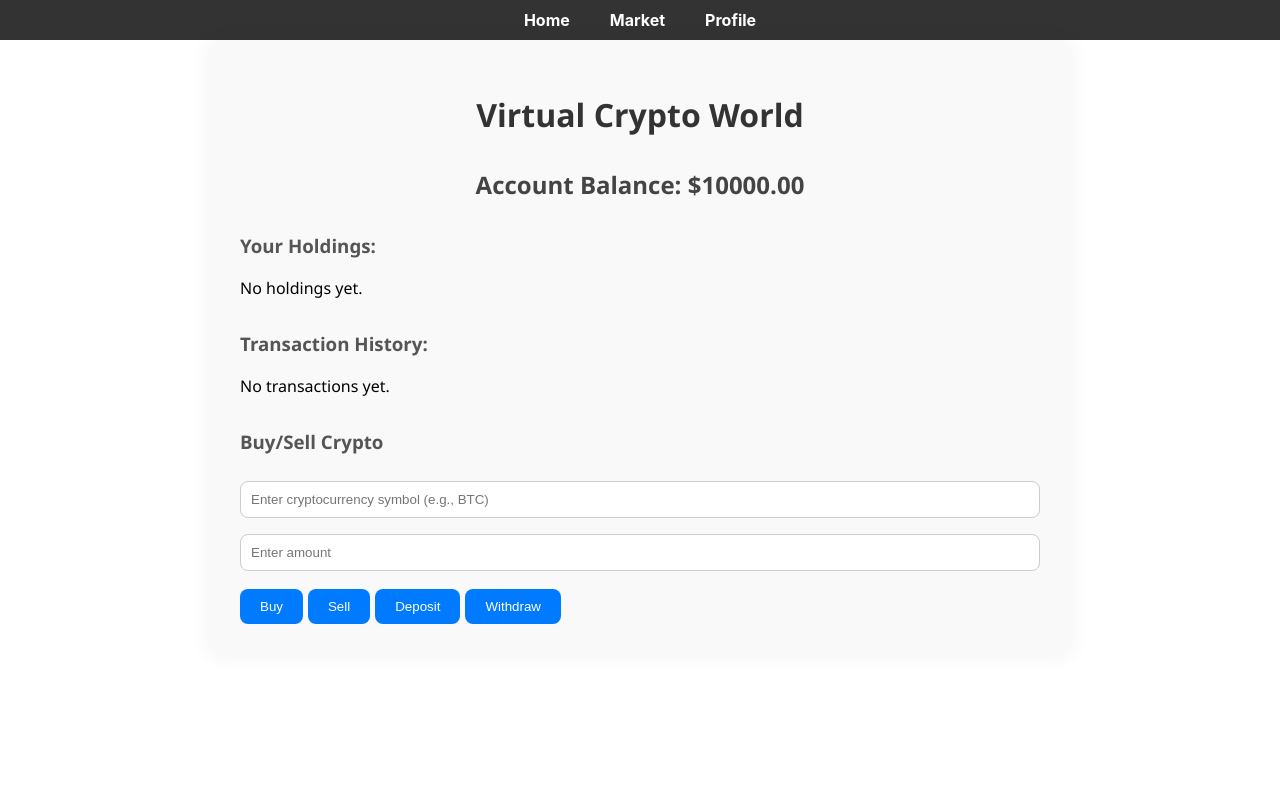
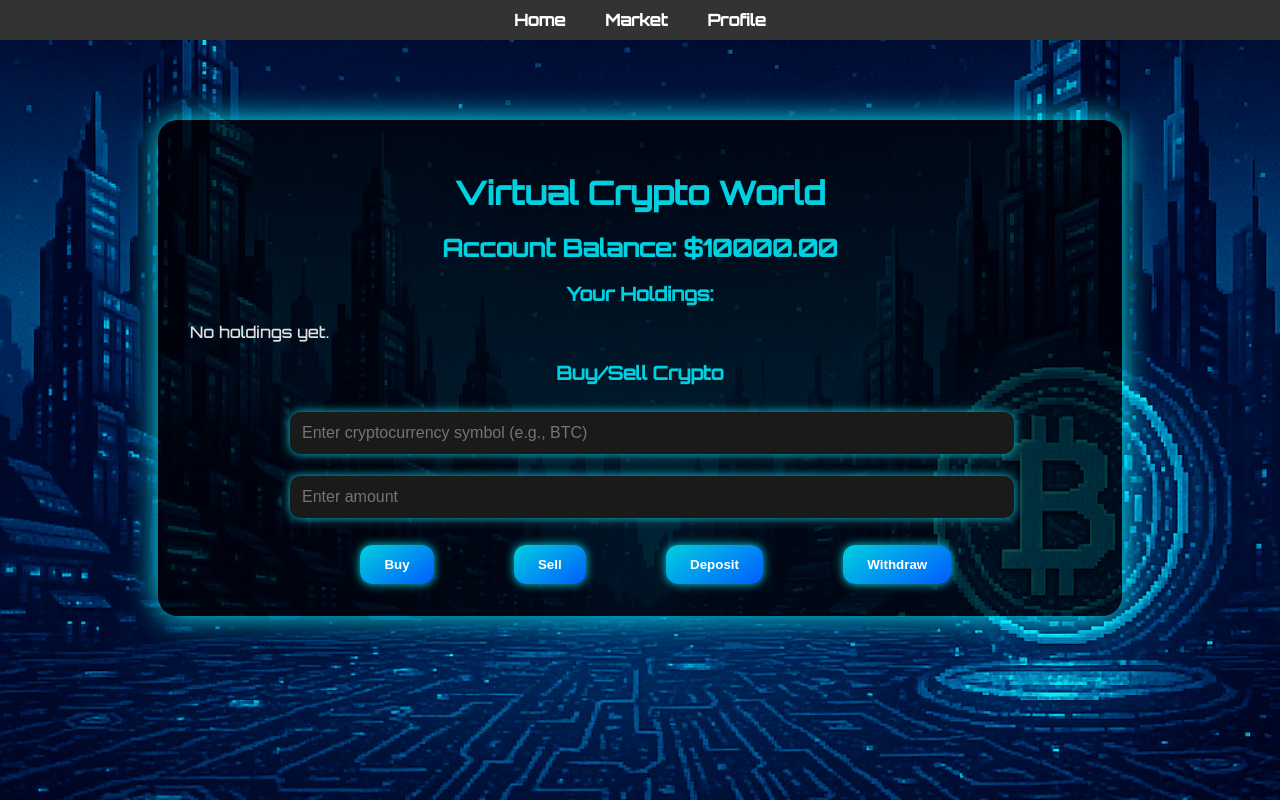
Before and after one commit to arpavlova/crypto-trading-platform, a React (Create React App) app in the folder frontend/: page / in a window 1280 px wide. Built offline with nearby package versions, Linux system fonts and the light colour scheme.

Commit message:
Changed the color of the text

```diff
--- a/frontend/public/index.html
+++ b/frontend/public/index.html
@@ -1,6 +1,8 @@
 <!DOCTYPE html>
 <html lang="en">
   <head>
+    <link href="https://fonts.googleapis.com/css2?family=Orbitron:wght@500&display=swap" rel="stylesheet">
+
     <meta charset="utf-8" />
     <link rel="icon" href="%PUBLIC_URL%/favicon.ico" />
     <meta name="viewport" content="width=device-width, initial-scale=1" />
--- a/frontend/src/App.css
+++ b/frontend/src/App.css
@@ -1,8 +1,87 @@
+body {
+  margin: 0;
+  padding: 0;
+  background: url('../public/bg-sci-fi.png') no-repeat center center fixed;
+  background-size: cover;
+  font-family: 'Orbitron', sans-serif;
+  color: #e0e0e0;
+ /* cursor: crosshair;*/
+}
+
+
+.home {
+  background-color: rgba(0, 0, 0, 0.7);
+  max-width: 900px;
+  margin: 5rem auto;
+  padding: 2rem;
+  border-radius: 20px;
+  box-shadow: 0 0 30px #00f0ff;
+}
+
+h1, h2, h3 {
+  color: #00d0df;
+  text-align: center;
+  margin-bottom: 1rem;
+}
+
+
+.input-container{
+  max-width: 700px;
+  margin: 0 auto;
+}
+
+input[type="text"],
+input[type="number"] {
+  width: 100%;
+  padding: 12px;
+  margin: 0.7rem 0;
+  border: none;
+  border-radius: 10px;
+  background-color: #1a1a1a;
+  color: #00d0df;
+  outline: none;
+  font-size: 1rem;
+  box-shadow: 0 0 10px #00d0df;
+}
+
+button {
+  padding: 12px 24px;
+  margin: 15px 10px 0 0;
+  margin-left: 4.4rem;
+  background: linear-gradient(145deg, #00d0df, #005cff);
+  color: white;
+  border: none;
+  border-radius: 12px;
+  font-weight: bold;
+  cursor: pointer;
+  box-shadow: 0 0 10px #00d0df;
+  transition: transform 0.2s, box-shadow 0.2s;
+}
+
+button:hover {
+  transform: scale(1.05);
+  box-shadow: 0 0 10px #00f0ff;
+}
+
+.error {
+  color: #ff5c5c;
+  font-weight: bold;
+  margin-top: 1rem;
+}
+
+.transaction,
+.holding {
+  background: rgba(255, 255, 255, 0.05);
+  padding: 1rem;
+  border-radius: 12px;
+  margin-top: 1rem;
+  box-shadow: 0 0 10px #222;
+}
+
 .navbar {
   display: flex;
   gap: 40px;
   justify-content: center;
-  position-area: bottom;
   background-color: #333;
   padding: 10px;
 }
@@ -12,88 +91,12 @@
   font-weight: bold;
 }
 .navbar a:hover {
-  color: lightgreen;
+  color: #00d0df;
 }
 
-
-
-
-
-
-.home {
-  max-width: 800px;
-  margin: 0 auto;
-  padding: 2rem;
-  font-family: 'Segoe UI', Tahoma, Geneva, Verdana, sans-serif;
-  background-color: #f9f9f9;
-  border-radius: 12px;
-  box-shadow: 0 0 20px rgba(0, 0, 0, 0.05);
-}
-
-h1 {
-  text-align: center;
-  margin-bottom: 2rem;
-  color: #333;
-}
-
-h2 {
-  text-align: center;
-  color: #444;
-}
-
-h3 {
-  margin-top: 2rem;
-  color: #555;
-}
-
-input[type="text"],
-input[type="number"] {
-  width: 100%;
-  padding: 10px;
-  margin: 0.5rem 0;
-  border: 1px solid #ccc;
-  border-radius: 8px;
-  box-sizing: border-box;
-}
-
-button {
-  padding: 10px 20px;
-  margin: 10px 5px 0 0;
-  background-color: #007bff;
-  border: none;
-  color: white;
-  border-radius: 8px;
-  cursor: pointer;
-  transition: background-color 0.2s ease-in-out;
-}
-
-button:hover {
-  background-color: #0056b3;
-}
-
-p {
-  margin: 0.25rem 0;
-}
-
-.error {
-  color: red;
-  margin-top: 1rem;
-}
-
-.transaction,
-.holding {
-  background: #fff;
-  padding: 1rem;
-  border-radius: 8px;
-  margin-top: 0.5rem;
-  box-shadow: 0 1px 3px rgba(0,0,0,0.05);
-}
-
-/* src/screens/Market.css */
 .market-screen {
   padding: 40px;
   text-align: center;
-  background-color: #f8f8f8;
 }
 
 .market-table {
--- a/frontend/src/screens/Home.js
+++ b/frontend/src/screens/Home.js
@@ -152,7 +152,7 @@ const Home = () => {
         )}
       </div>
 
-      <div>
+      { /*<div>
         <h3>Transaction History:</h3>
         {transactions.length === 0 ? (
           <p>No transactions yet.</p>
@@ -167,9 +167,9 @@ const Home = () => {
             </div>
           ))
         )}
-      </div>
+      </div> */}
 
-      <div>
+      <div className="input-container">
         <h3>Buy/Sell Crypto</h3>
         <input
           type="text"
--- a/frontend/src/screens/Profile.js
+++ b/frontend/src/screens/Profile.js
@@ -7,6 +7,22 @@ const Profile = () => {
   return (
     <div>
       <h2>Account Balance: ${balance.toFixed(2)}</h2>
+      <div>
+        <h3>Transaction History:</h3>
+        {transactions.length === 0 ? (
+          <p>No transactions yet.</p>
+        ) : (
+          transactions.map((transaction, index) => (
+            <div key={index}>
+              <p>
+                {transaction.timestamp} | {transaction.type} |{" "}
+                {transaction.symbol} | {transaction.amount} units | $
+                {(transaction.price * transaction.amount).toFixed(2)}
+              </p>
+            </div>
+          ))
+        )}
+      </div>
       <button onClick={resetAccount}>Reset Account</button>
       {/* render holdings and transactions */}
     </div>
```
Also changed, not shown: frontend/public/bg-sci-fi.png (added), frontend/public/bg-sci-fi1).jpg (added).
